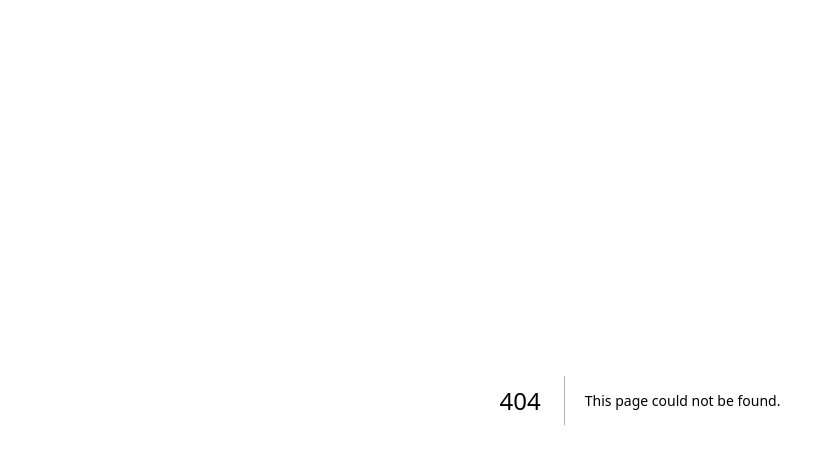
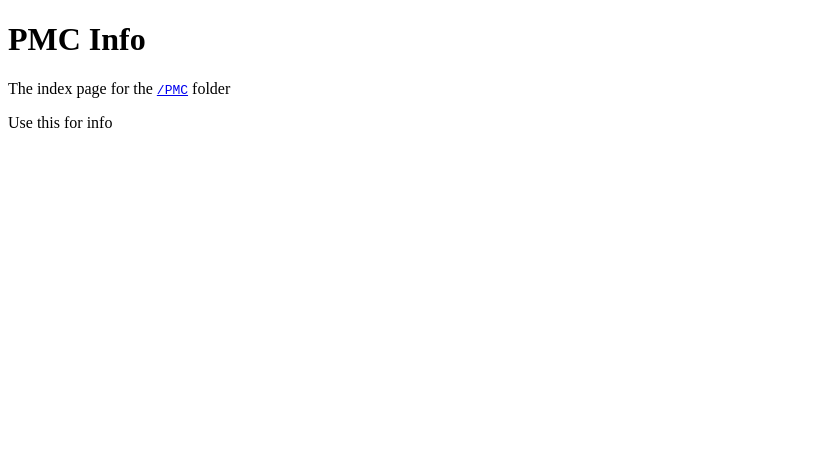
Before and after one commit to EmilianoGarciaLopez/pms-docs, a Next.js app: page /pmc in a window 1280 px wide. Before the commit this address had no page. Shown: the top 464 px of the page, without its empty margins (0-835 px from the left). Built offline with nearby package versions, Linux system fonts and the light colour scheme.

Commit message:
added index page

```diff
--- a/pages/_meta.json
+++ b/pages/_meta.json
@@ -1,7 +1,6 @@
 {
   "index": "Introduction",
   "another": "Another Page",
-  "advanced": "Advanced (A Folder)",
   "about": {
     "title": "About",
     "type": "page"
--- a/pages/advanced.mdx
+++ /dev/null
@@ -1,3 +0,0 @@
-# Advanced
-
-This is the index page for the Advanced folder!
--- /dev/null
+++ b/pages/pmc.mdx
@@ -0,0 +1,9 @@
+---
+title: PMC
+---
+
+# PMC Info
+
+The index page for the [`/PMC`](./pmc/datasheet.mdx) folder
+
+Use this for info
```
